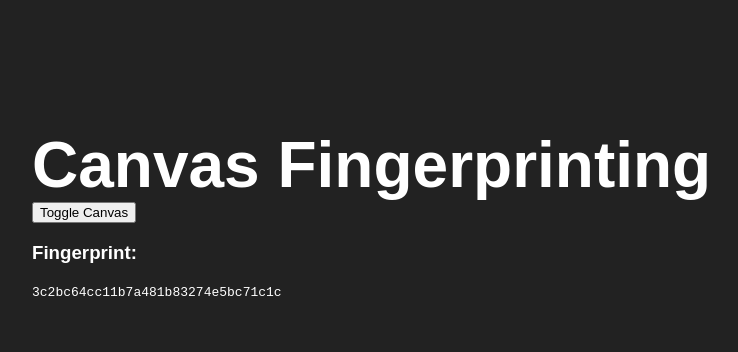
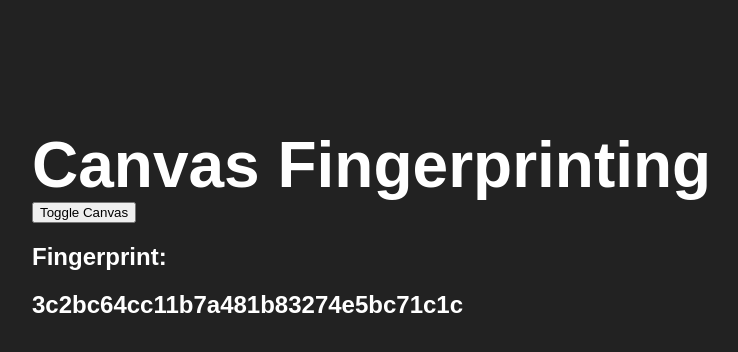
Before and after one commit to DevinCarr/canvas-fingerprinting, a plain HTML site: page index.html in a window 1280 px wide. Shown: the whole page, without its empty margins (224-962 px from the left). Drawn offline with Linux system fonts and the light colour scheme.

Commit message:
Improved size of display.

```diff
--- a/index.html
+++ b/index.html
@@ -54,8 +54,8 @@
         <div id="b">
             <button onClick=toggleCanvas()>Toggle Canvas</button>
         </div>
-        <h3>Fingerprint:</h3>
-        <code id="f"></code>
+        <h2>Fingerprint:</h2>
+        <h2 id="f"></h2>
         <script src="murmur.js"></script>
         <script>
             // create the canvas
```
Lines whose indentation alone changed are shown as unchanged.
